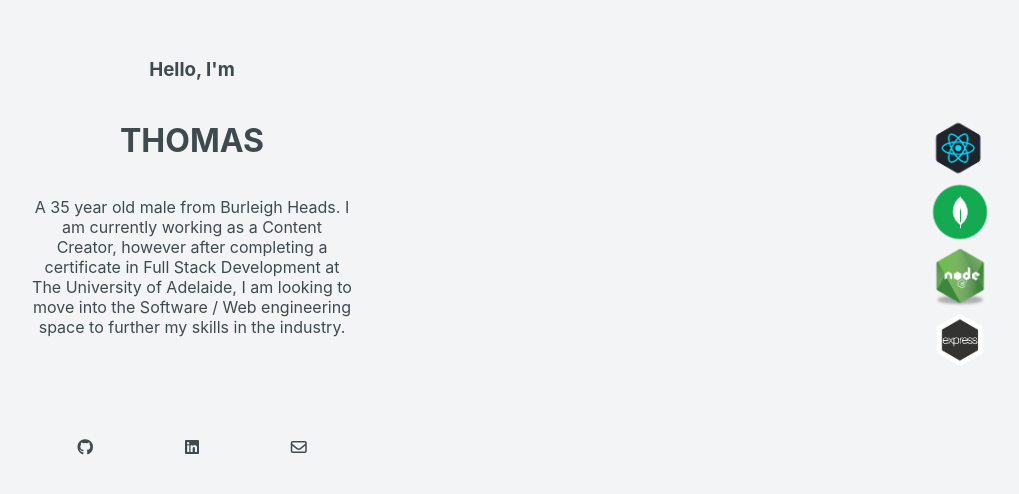
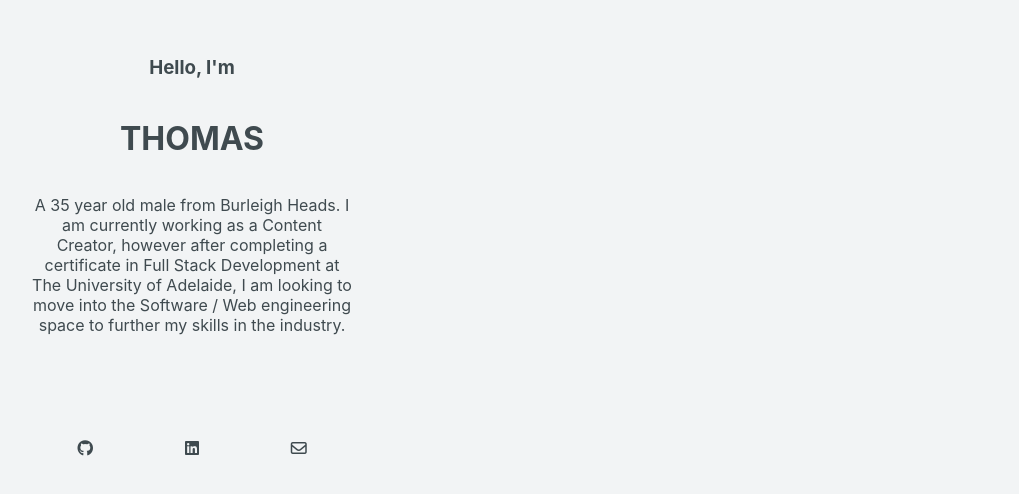
Before and after one commit to skipsterling/skipsterling-thomas-sterling-james-portfolio, a React (Create React App) app: page / in a window 1280 px wide. Shown: the part 168-662 px from the top of the page, without its empty margins (64-1083 px from the left). Built offline with nearby package versions, Linux system fonts and the light colour scheme.

Commit message:
made hero section into a component

```diff
--- a/src/App.css
+++ b/src/App.css
@@ -1,103 +1,14 @@
 .App {
   text-align: center;
   }
-
   body {
   background-color: #f2f4f5;
   }
-
-  .container {
-  display: flex;
-  justify-content: center;
-  align-items: center;
-  flex-wrap: wrap;
-  }
-
-  .about {
-  width: 25%;
-  min-width: 300px;
-  height: 95vh;
+  @media all and (max-width: 500px) {
+  body {
   display: flex;
   flex-direction: column;
+  align-items: center;
   justify-content: center;
-  align-items: center;
-  color: #3f4a4f;
-  padding: 2rem;
-
   }
-
-  .box2 {
-  width: 25%;
-  min-width: 300px;
-  height: 95vh;
-  padding: 2rem;
   }
-
-  .box3 {
-    display: flex;
-    justify-content: center;
-    align-items: center;
-  width: 25%;
-  min-width: 300px;
-  height: 95vh;
-  padding: 2rem;
-  flex-direction: column;
-  }
-
-  .IconContainer {
-  width: 100%;
-  display: flex;
-  flex-direction: row;
-  justify-content: space-around;
-  align-items: center;
-  margin-top: 5rem;
-  }
-
-  .gh {
-  display: flex;
-  flex-direction: row;
-  justify-content: space-around;
-  width: 33%;
-  height: 33%;
-
-  }
-
-  .gh:hover {
-    transform: scale(2);
-    transition: all 0.5s ease;
-  }
-
-  .li {
-  display: flex;
-  flex-direction: row;
-  justify-content: space-around;
-  width: 33%;
-  height: 33%;
-
-  }
-
-  .li:hover {
-    transform: scale(2);
-    transition: all 0.5s ease;
-  }
-
-  .email {
-    display: flex;
-    flex-direction: row;
-    justify-content: space-around;
-    width: 33%;
-    height: 33%;
-
-    }
-
-    .email:hover {
-      transform: scale(2);
-      transition: all 0.5s ease;
-    }
-  img {
-    display: flex;
-    justify-content: center;
-    align-items: center;
-   width: 20%;
-
-  }
--- a/src/App.js
+++ b/src/App.js
@@ -1,29 +1,11 @@
+import React from 'react';
 import './App.css';
-import img1 from './assets/images/react.png';
-import img2 from './assets/images/mdb.png';
-import img3 from './assets/images/njs.png';
-import img4 from './assets/images/exp.png';
+import ThreeSection from './components/ThreeSection';
 
 function App() {
 return (
 <div className="App">
-<div className="container">
-<div className="about"><h3>Hello, I'm</h3>
-<h1>THOMAS</h1>
-<p>A 35 year old male from Burleigh Heads. I am currently working as a Content Creator, however after completing a certificate in Full Stack Development at The University of Adelaide, I am looking to move into the Software / Web engineering space to further my skills in the industry. </p>
-<div className="IconContainer">
-<div className="gh"><i class="fa-brands fa-github"></i></div>
-<div className="li"><i class="fa-brands fa-linkedin"></i></div>
-<div className="email"><i class="fa-regular fa-envelope"></i></div></div>
-</div>
-<div className="box2"></div>
-<div className="box3">
-<img src={img1} alt='react'/>
-<img src={img2} alt='mongodg'/>
-<img src={img3} alt='node'/>
-<img src={img4} alt='express'/>
-</div>
-</div>
+<ThreeSection />
 </div>
 );
 }
--- /dev/null
+++ b/src/components/ThreeSection/index.js
@@ -0,0 +1,27 @@
+import React from 'react';
+import './styles.css';
+
+function threeSec() {
+return (
+<div className="App">
+<div className="container">
+<div className="about"><h3>Hello, I'm</h3>
+<h1>THOMAS</h1>
+<p>A 35 year old male from Burleigh Heads. I am currently working as a Content Creator, however after completing a certificate in Full Stack Development at The University of Adelaide, I am looking to move into the Software / Web engineering space to further my skills in the industry. </p>
+<div className="IconContainer">
+<div className="gh"><a href="https://github.com/skipsterling"><i class="fa-brands fa-github"></i></a></div>
+<div className="li"><a href="https://www.linkedin.com/in/tom-james-4893b2120/"><i class="fa-brands fa-linkedin"></i></a></div>
+<div className="email"><a href="mailto: tomsterlingjames@outlook.com.au"><i class="fa-regular fa-envelope"></i></a></div></div>
+</div>
+<div className="box2"></div>
+
+<div className="box3">
+</div>
+</div>
+</div>
+
+
+);
+}
+
+export default threeSec;
--- /dev/null
+++ b/src/components/ThreeSection/styles.css
@@ -0,0 +1,101 @@
+.App {
+    text-align: center;
+    }
+    body {
+    background-color: #f2f4f5;
+    }
+    .container {
+    display: flex;
+    justify-content: center;
+    align-items: center;
+    flex-wrap: wrap;
+    }
+    .about {
+    width: 25%;
+    min-width: 300px;
+    height: 95vh;
+    display: flex;
+    flex-direction: column;
+    justify-content: center;
+    align-items: center;
+    color: #3f4a4f;
+    padding: 2rem;
+    }
+    .box2 {
+    display: flex;
+    align-items: center;
+    justify-content: center;
+    width: 25%;
+    min-width: 300px;
+    height: 95vh;
+    padding: 2rem;
+    }
+    .box3 {
+    display: flex;
+    justify-content: center;
+    align-items: center;
+    width: 25%;
+    min-width: 300px;
+    height: 95vh;
+    padding: 2rem;
+    flex-direction: column;
+    }
+    .IconContainer {
+    width: 100%;
+    display: flex;
+    flex-direction: row;
+    justify-content: space-around;
+    align-items: center;
+    margin-top: 5rem;
+    }
+    .gh {
+    display: flex;
+    flex-direction: row;
+    justify-content: space-around;
+    width: 33%;
+    height: 33%;
+    }
+
+    .gh:hover {
+    transform: scale(2);
+    transition: all 0.5s ease;
+    }
+    .li {
+    display: flex;
+    flex-direction: row;
+    justify-content: space-around;
+    width: 33%;
+    height: 33%;
+    }
+
+    .li:hover {
+    transform: scale(2);
+    transition: all 0.5s ease;
+    }
+
+    .email {
+    display: flex;
+    flex-direction: row;
+    justify-content: space-around;
+    width: 33%;
+    height: 33%;
+    }
+
+    .email:hover {
+    transform: scale(2);
+    transition: all 0.5s ease;
+    }
+    img {
+    display: flex;
+    justify-content: center;
+    align-items: center;
+    width: 20%;
+    }
+
+    a {
+    color: #3f4a4f;
+    }
+
+    a:hover {
+    color: lightgrey;
+    }
```
